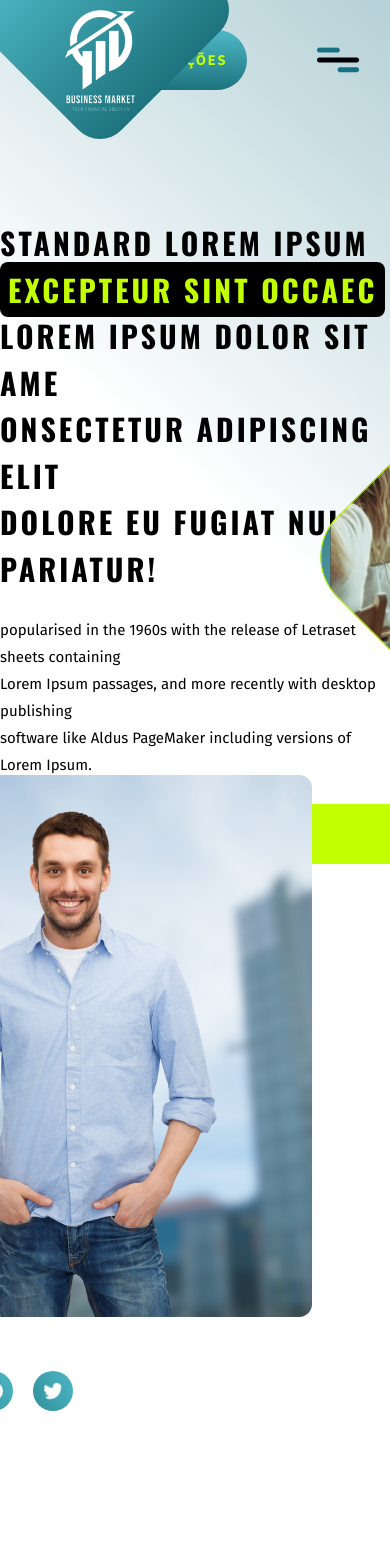
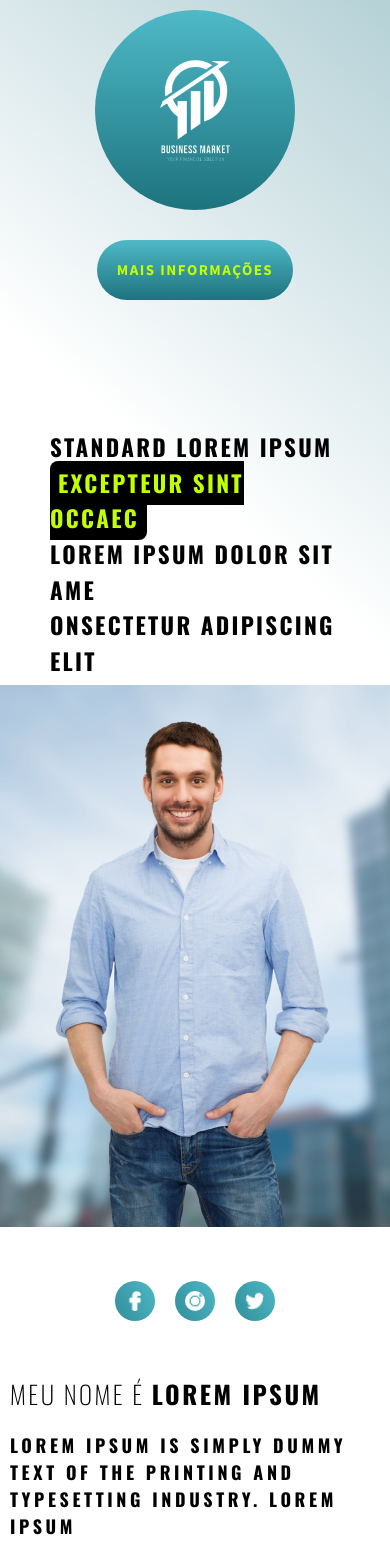
Before and after one commit to carlosemartins97/kbrtec, a React (Create React App) app: page / in a window 390 px wide. Shown: the top 1564 px of the page. Built offline with nearby package versions, Linux system fonts and the light colour scheme; a web font is replaced by a local one.

Commit message:
Add responsive layout in header

```diff
--- a/src/pages/Home/components/About/styles.js
+++ b/src/pages/Home/components/About/styles.js
@@ -4,6 +4,15 @@ export const Container = styled.section`
     margin-top: 100px;
     display: flex;
     justify-content: center;
+
+    padding: 10px;
+
+    @media(max-width: 770px){
+        margin: 0;
+        display: flex;
+        flex-direction: column;
+        align-items: center;
+    }
 `;
 
 export const ImgContainer = styled.div`
@@ -15,6 +24,11 @@ export const TextContainer = styled.div`
     margin-top: 20px;
 
     max-width: 600px;
+
+    @media(max-width: 770px){
+        margin: 0;
+        margin-bottom: 50px;
+    }
 `;
 
 export const Title = styled.h1`
@@ -78,4 +92,10 @@ export const Social = styled.div`
 
         width: 40px;
     }
+
+    @media(max-width: 770px){
+        margin: 50px 0;
+        display: flex;
+        justify-content: center;
+    }
 `;
--- a/src/pages/Home/components/Header/styles.js
+++ b/src/pages/Home/components/Header/styles.js
@@ -10,6 +10,11 @@ export const Container = styled.header`
 
     height: 80vh;
     width: 100%;
+
+    @media(max-width: 570px){
+        justify-content: space-around;
+        padding: 10px 50px 0 50px;
+    }
 
 `;
 
@@ -56,6 +61,26 @@ export const NavHeader = styled.div`
             }
         }
     }
+    @media(max-width: 570px){
+        flex-direction: column;
+        justify-content: center;
+        align-items: center;
+
+        > :first-child {
+            position: unset;
+            transform: rotate(0deg);
+            display:flex;
+            align-items: center;
+            justify-content: center;
+            border-radius: 50%;
+            > a {
+                transform: rotate(0deg);
+                height: 100px;
+                align-items: center;
+                justify-content: center;
+            }
+        }
+    }
 `;
 
 export const MoreInfo = styled.div`
@@ -85,6 +110,13 @@ export const MoreInfo = styled.div`
             ${props => props.theme.colors.gradient.primary}
         );
     }
+    @media(max-width: 570px){
+        flex-direction: column;
+
+        >:last-child {
+            display: none;
+        }
+    }
 `;
 
 export const ContentHeader = styled.div`
@@ -94,16 +126,18 @@ export const ContentHeader = styled.div`
     align-items: center;
     flex: 1;
 
-    margin-top: 100px;
+    padding: 100px 0;
+
+    @media(max-width: 770px){
+        flex-direction: column;
+    }
 `;
 
 export const ContentText = styled.div`
     display: flex;
+    flex-direction: column;
     align-items: center;
     width: 100%;
-    flex-direction: column;
-
-
 
     >h1 {
         font-family: 'Oswald';
@@ -144,7 +178,14 @@ export const ContentText = styled.div`
 
 
     }
-
+    @media(max-width: 500px){
+        > h1 {
+            font-size: 23px;
+        }
+        > a {
+            width: 100%;
+        }
+    }
 `;
 
 export const ContentImage = styled.div`
@@ -155,6 +196,10 @@ export const ContentImage = styled.div`
     height: 420px;
 
     position: relative;
+
+    @media(max-width: 900px){
+        display: none;
+    }
 
 `;
 
```
